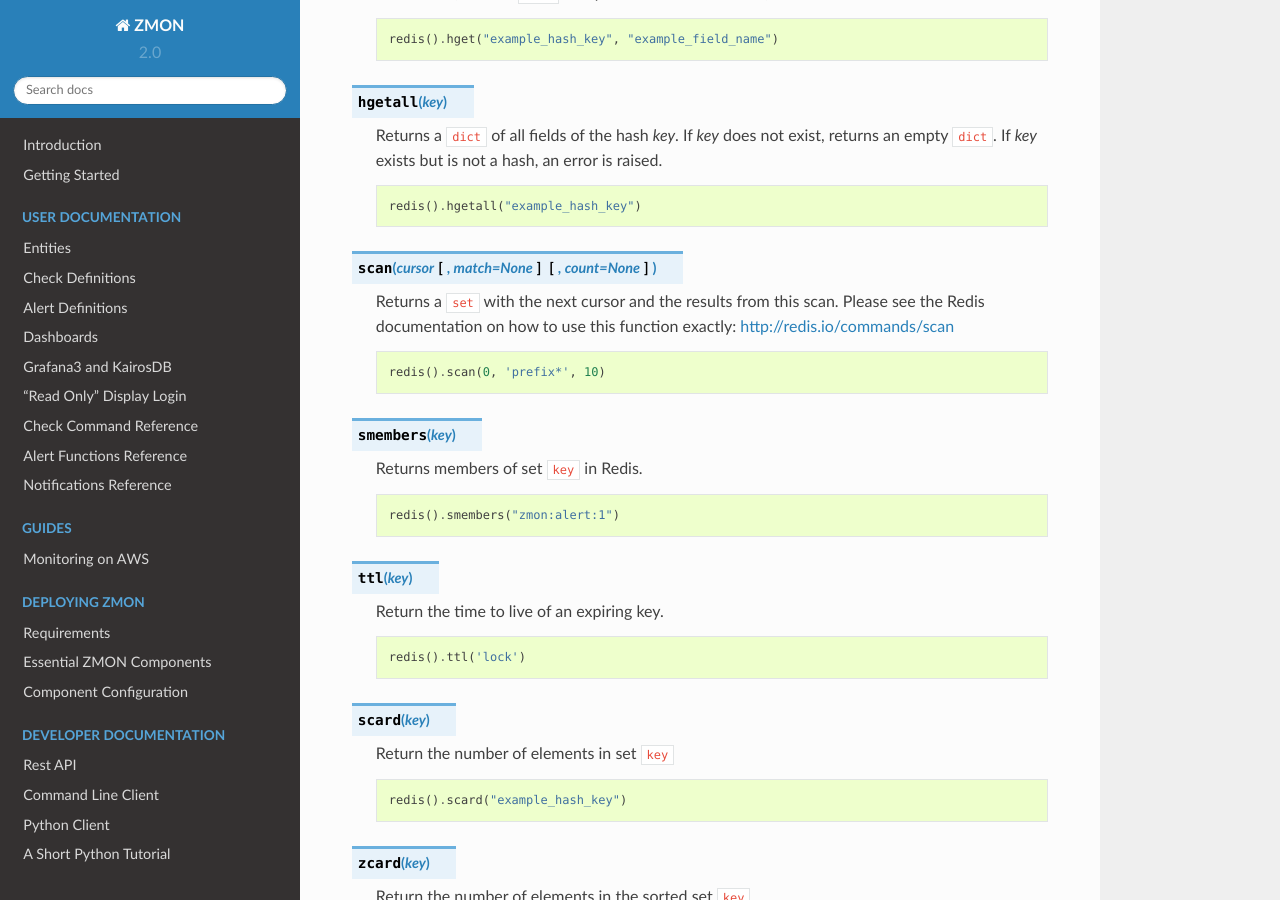
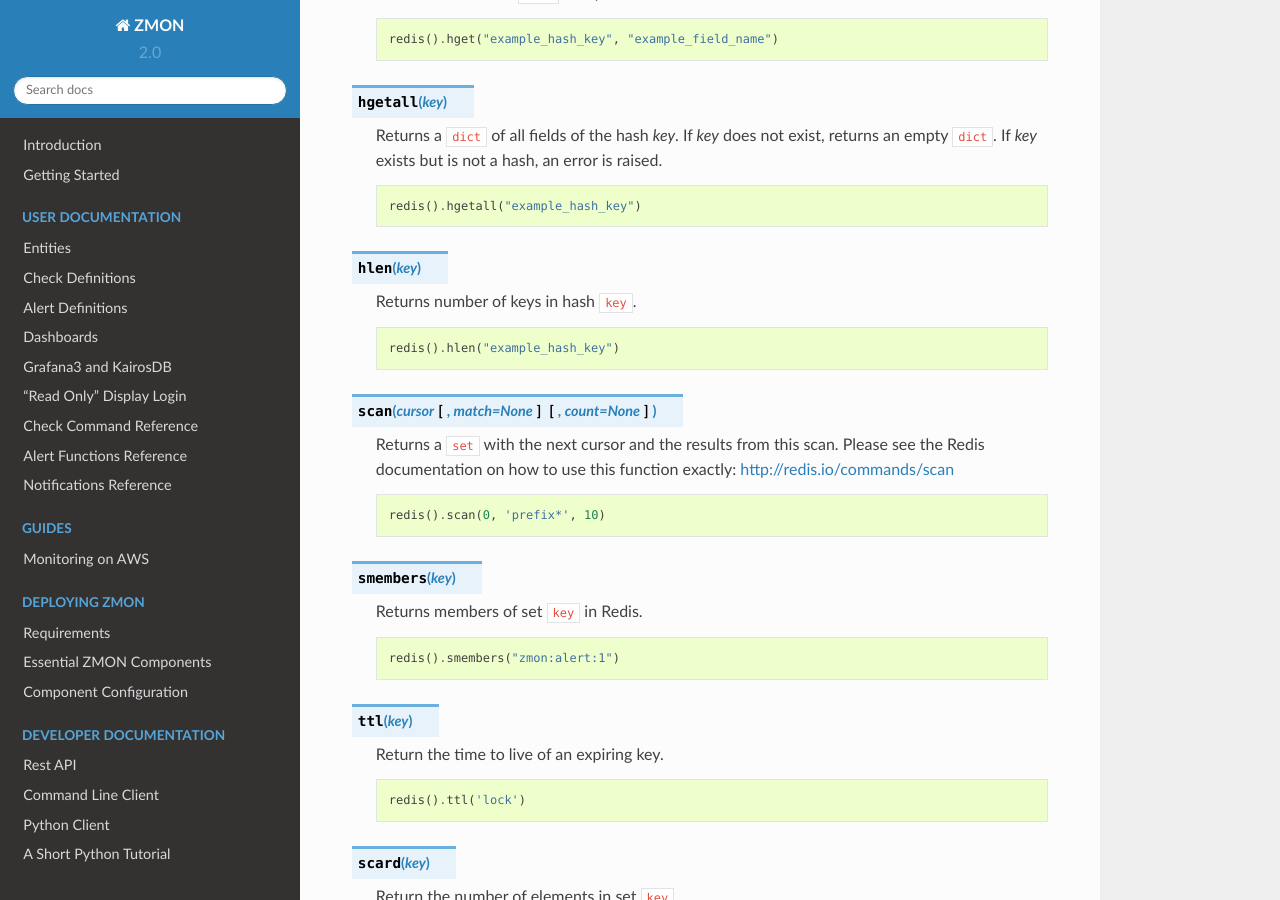
Before and after one commit to zalando-zmon/zmon-docs, a Sphinx documentation site: the page built from docs/user/check-ref/redis_wrapper.rst, in a window 1280 px wide and 900 px high, scrolled down 1727 px. Built offline with Sphinx 7.4.7 and the Read the Docs theme 2.0.0, drawn with Linux system fonts in a browser that asks for light colours.

Commit message:
Add Docs for HLEN support

```diff
--- a/docs/user/check-ref/redis_wrapper.rst
+++ b/docs/user/check-ref/redis_wrapper.rst
@@ -104,6 +104,15 @@
         redis().hgetall("example_hash_key")
 
 
+.. py:method:: hlen(key)
+
+    Returns number of keys in hash ``key``.
+
+    ::
+
+        redis().hlen("example_hash_key")
+
+
 .. py:method:: scan(cursor, [match=None], [count=None])
 
     Returns a ``set`` with the next cursor and the results from this scan.
```
